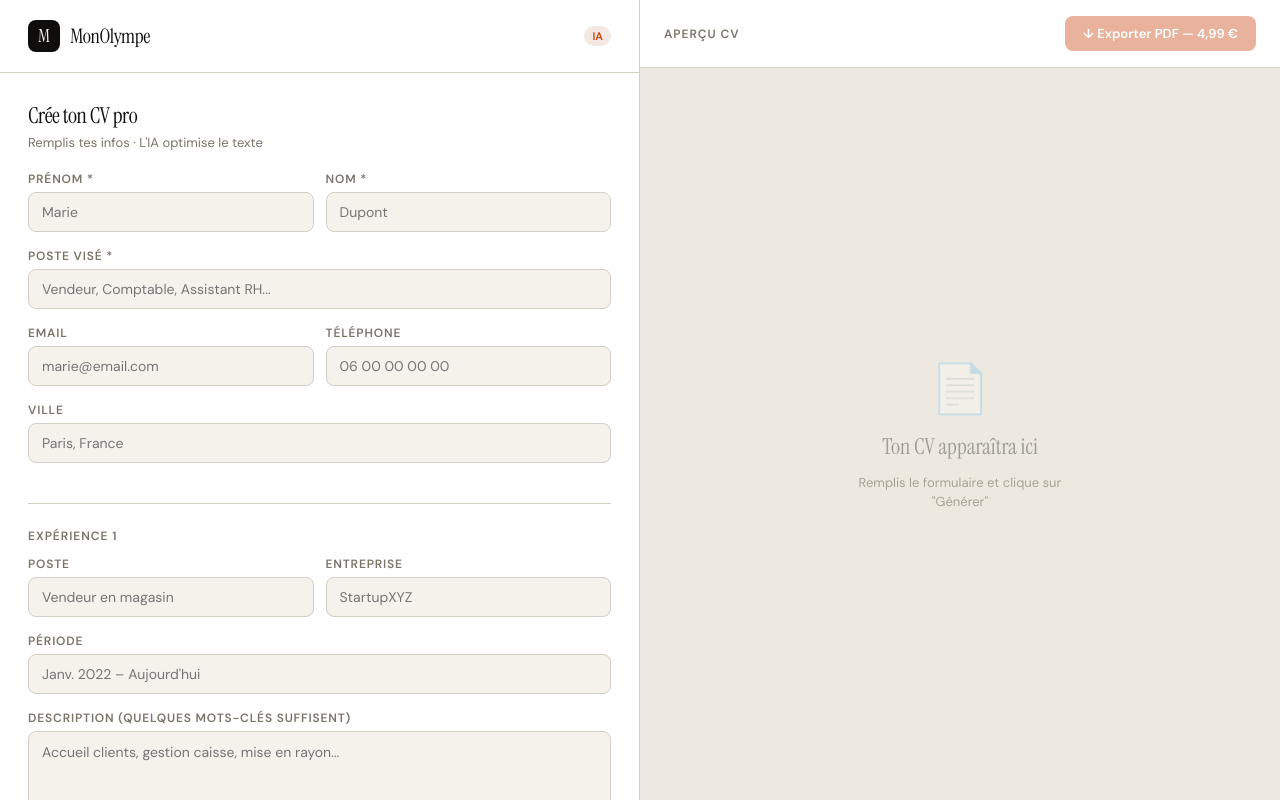
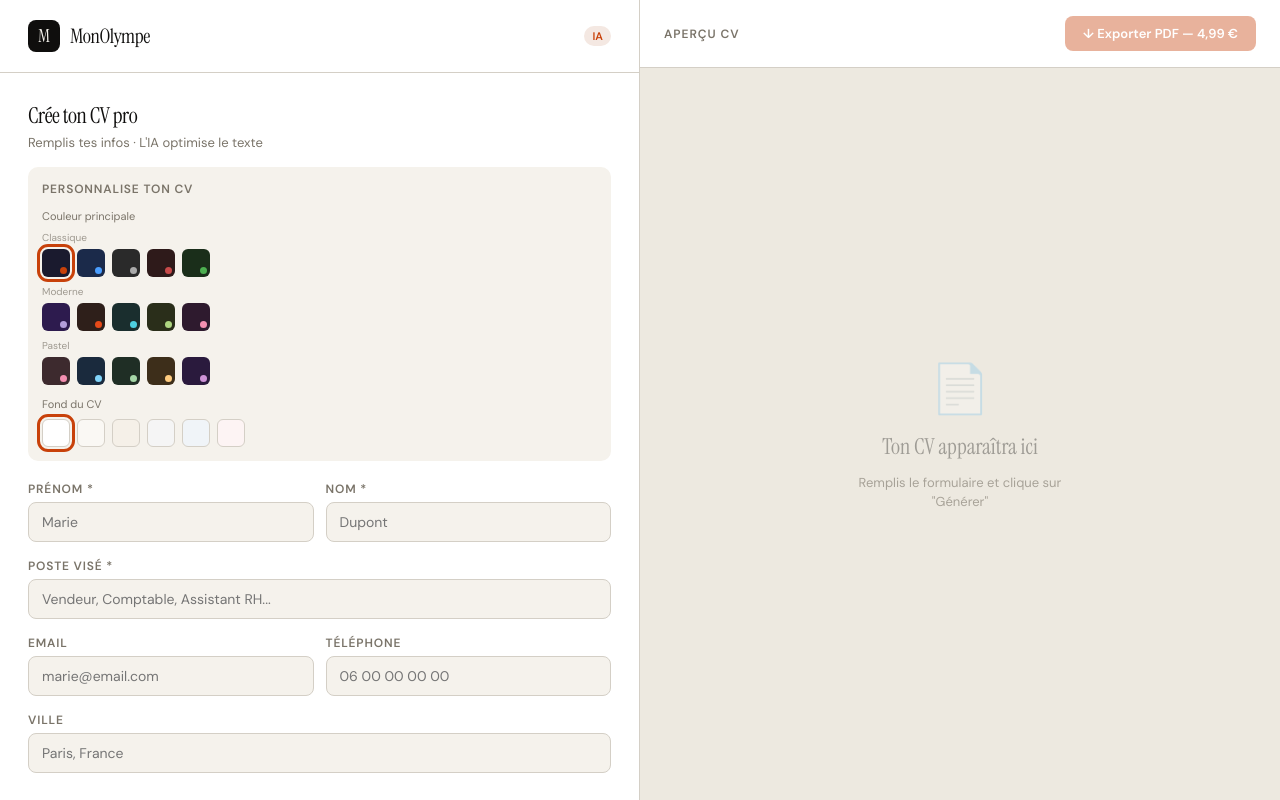
Before and after one commit to EnzoHUBERTHUARD/monolympe, a Next.js app: page / in a window 1280 px wide. Shown: the top 800 px of the page. Built offline with nearby package versions, Linux system fonts and the light colour scheme.

Commit message:
Sélecteur couleurs et fond CV

```diff
--- a/app/components/CVGenerator.jsx
+++ b/app/components/CVGenerator.jsx
@@ -19,7 +19,7 @@ const css = `
   .brand-badge { margin-left: auto; background: var(--accent-light); color: var(--accent); font-size: 11px; font-weight: 600; padding: 3px 8px; border-radius: 20px; text-transform: uppercase; }
   .form-body { padding: 28px; flex: 1; display: flex; flex-direction: column; }
   .section-title { font-family: 'Instrument Serif', serif; font-size: 22px; letter-spacing: -0.02em; margin-bottom: 4px; }
-  .section-sub { color: var(--muted); font-size: 13px; margin-bottom: 20px; }
+  .section-sub { color: var(--muted); font-size: 13px; margin-bottom: 16px; }
   .form-group { margin-bottom: 16px; }
   label { display: block; font-size: 12px; font-weight: 600; color: var(--muted); text-transform: uppercase; letter-spacing: 0.07em; margin-bottom: 5px; }
   input, textarea { width: 100%; padding: 10px 13px; border: 1.5px solid var(--border); border-radius: 8px; font-family: 'DM Sans', sans-serif; font-size: 14px; background: var(--paper); color: var(--ink); outline: none; resize: none; }
@@ -63,8 +63,44 @@ const css = `
   .gen-spinner { width: 40px; height: 40px; border: 3px solid var(--border); border-top-color: var(--accent); border-radius: 50%; animation: spin 0.8s linear infinite; }
   .gen-text { font-family: 'Instrument Serif', serif; font-size: 18px; }
   .gen-sub { font-size: 13px; color: var(--muted); }
-  .section-label { font-size: 10px; font-weight: 700; text-transform: uppercase; letter-spacing: 0.12em; color: var(--accent); margin-bottom: 10px; padding-bottom: 6px; border-bottom: 1px solid var(--accent-light); }
+  .palette-swatch { width: 28px; height: 28px; border-radius: 6px; cursor: pointer; position: relative; transition: transform 0.1s; }
+  .palette-swatch:hover { transform: scale(1.15); }
+  .bg-swatch { width: 28px; height: 28px; border-radius: 6px; cursor: pointer; transition: transform 0.1s; border: 1.5px solid var(--border); }
+  .bg-swatch:hover { transform: scale(1.15); }
 `;
+
+const PALETTES = {
+  "Classique": [
+    { name: "Nuit", bg: "#1a1a2e", accent: "#c8410a" },
+    { name: "Marine", bg: "#1b2a4a", accent: "#4a9eff" },
+    { name: "Ardoise", bg: "#2a2a2a", accent: "#aaaaaa" },
+    { name: "Bordeaux", bg: "#2e1a1a", accent: "#c84a4a" },
+    { name: "Forêt", bg: "#1a2e1a", accent: "#4caf50" },
+  ],
+  "Moderne": [
+    { name: "Violet", bg: "#2d1b4e", accent: "#b39ddb" },
+    { name: "Terracotta", bg: "#2e1f1a", accent: "#e64a19" },
+    { name: "Pétrole", bg: "#1a2e2e", accent: "#4dd0e1" },
+    { name: "Olive", bg: "#2a2e1a", accent: "#aed581" },
+    { name: "Prune", bg: "#2e1a2e", accent: "#f48fb1" },
+  ],
+  "Pastel": [
+    { name: "Rose", bg: "#3d2a2e", accent: "#f48fb1" },
+    { name: "Ciel", bg: "#1a2a3d", accent: "#81d4fa" },
+    { name: "Sauge", bg: "#1f2e25", accent: "#a5d6a7" },
+    { name: "Pêche", bg: "#3d2e1a", accent: "#ffcc80" },
+    { name: "Lavande", bg: "#2a1a3d", accent: "#ce93d8" },
+  ],
+};
+
+const BG_OPTIONS = [
+  { name: "Blanc", color: "#ffffff" },
+  { name: "Crème", color: "#faf8f4" },
+  { name: "Ivoire", color: "#f5f0e8" },
+  { name: "Gris perle", color: "#f5f5f5" },
+  { name: "Bleu glacé", color: "#f0f4f8" },
+  { name: "Rose poudré", color: "#fdf4f4" },
+];
 
 export default function CVGenerator() {
   const [form, setForm] = useState({
@@ -83,6 +119,8 @@ export default function CVGenerator() {
   const [isPaid, setIsPaid] = useState(false);
   const [isExporting, setIsExporting] = useState(false);
   const [error, setError] = useState("");
+  const [palette, setPalette] = useState({ name: "Nuit", bg: "#1a1a2e", accent: "#c8410a" });
+  const [bgColor, setBgColor] = useState("#ffffff");
 
   const set = (k) => (e) => setForm((p) => ({ ...p, [k]: e.target.value }));
 
@@ -93,15 +131,22 @@ export default function CVGenerator() {
     }
     setError("");
     setIsGenerating(true);
-    const prompt = `Tu es un expert RH français. Génère un CV professionnel optimisé ATS.
+    const prompt = `Tu es un expert RH français. Génère un CV professionnel optimisé ATS pour le marché français.
 Données: Nom: ${form.firstName} ${form.lastName}, Poste: ${form.title}, Email: ${form.email}, Tél: ${form.phone}, Ville: ${form.location}
 Exp 1: ${form.exp1Title} chez ${form.exp1Company} (${form.exp1Dates}) — ${form.exp1Desc}
 Exp 2: ${form.exp2Title ? `${form.exp2Title} chez ${form.exp2Company} (${form.exp2Dates}) — ${form.exp2Desc}` : "aucune"}
 Exp 3: ${form.exp3Title ? `${form.exp3Title} chez ${form.exp3Company} (${form.exp3Dates}) — ${form.exp3Desc}` : "aucune"}
 Formation: ${form.education}${form.education2 ? `, ${form.education2}` : ""}${form.education3 ? `, ${form.education3}` : ""}
 Compétences: ${form.skills}, Poste cible: ${form.targetJob || form.title}
-Réponds UNIQUEMENT en JSON valide sans backticks. Sois CONCIS : max 2 phrases pour le profil, max 3 bullet points courts par expérience, max 8 compétences:
-{"summary":"accroche 2 phrases max avec mots-clés ATS","experiences":[{"title":"","company":"","dates":"","description":"bullet points séparés par • "}],"skills":["skill1","skill2"],"education":"formation principale courte"}`;
+
+RÈGLES IMPORTANTES:
+- Le profil doit être personnel, naturel et humain. Max 2-3 phrases à la première personne.
+- Max 3 bullet points COURTS par expérience
+- Max 8 compétences
+- Ton authentique qui correspond à la personnalité du candidat
+
+Réponds UNIQUEMENT en JSON valide sans backticks:
+{"summary":"profil personnel et humain en 2-3 phrases","experiences":[{"title":"","company":"","dates":"","description":"point1 • point2 • point3"}],"skills":["skill1","skill2"],"education":"formation principale"}`;
 
     try {
       const res = await fetch("/api/generate", {
@@ -138,23 +183,23 @@ Réponds UNIQUEMENT en JSON valide sans backticks. Sois CONCIS : max 2 phrases p
       * { box-sizing: border-box; margin: 0; padding: 0; }
       body { font-family: 'DM Sans', sans-serif; }
       .cv { display: flex; min-height: 100vh; }
-      .cv-left { width: 35%; background: #1a1a2e; color: #f5f2ec; padding: 32px 24px; display: flex; flex-direction: column; gap: 24px; -webkit-print-color-adjust: exact; print-color-adjust: exact; }
-      .cv-right { flex: 1; background: #ffffff; padding: 32px 28px; display: flex; flex-direction: column; gap: 20px; }
+      .cv-left { width: 35%; background: ${palette.bg}; color: #f5f2ec; padding: 32px 24px; display: flex; flex-direction: column; gap: 24px; -webkit-print-color-adjust: exact; print-color-adjust: exact; }
+      .cv-right { flex: 1; background: ${bgColor}; padding: 32px 28px; display: flex; flex-direction: column; gap: 20px; -webkit-print-color-adjust: exact; print-color-adjust: exact; }
       .cv-firstname { font-family: 'Instrument Serif', serif; font-size: 22px; line-height: 1.2; }
       .cv-lastname { font-family: 'Instrument Serif', serif; font-size: 22px; font-weight: 700; line-height: 1.2; margin-bottom: 8px; }
-      .cv-jobtitle { font-size: 11px; color: #c8410a; text-transform: uppercase; letter-spacing: 0.08em; font-weight: 600; }
-      .section-label-left { font-size: 10px; font-weight: 700; text-transform: uppercase; letter-spacing: 0.1em; color: #c8410a; margin-bottom: 10px; padding-bottom: 6px; border-bottom: 1px solid rgba(200,65,10,0.3); }
-      .section-label-right { font-size: 10px; font-weight: 700; text-transform: uppercase; letter-spacing: 0.1em; color: #c8410a; margin-bottom: 10px; padding-bottom: 6px; border-bottom: 1px solid #f4e8e2; }
+      .cv-jobtitle { font-size: 11px; color: ${palette.accent}; text-transform: uppercase; letter-spacing: 0.08em; font-weight: 600; }
+      .section-label-left { font-size: 10px; font-weight: 700; text-transform: uppercase; letter-spacing: 0.1em; color: ${palette.accent}; margin-bottom: 10px; padding-bottom: 6px; border-bottom: 1px solid rgba(255,255,255,0.15); }
+      .section-label-right { font-size: 10px; font-weight: 700; text-transform: uppercase; letter-spacing: 0.1em; color: ${palette.accent}; margin-bottom: 10px; padding-bottom: 6px; border-bottom: 1px solid #e8e0d4; }
       .contact-item { font-size: 12px; margin-bottom: 6px; color: #d4cfc6; }
       .edu-item { font-size: 12px; color: #d4cfc6; margin-bottom: 8px; line-height: 1.5; }
       .skill-item { font-size: 12px; color: #d4cfc6; margin-bottom: 5px; display: flex; align-items: center; gap: 6px; }
-      .skill-dot { width: 4px; height: 4px; border-radius: 50%; background: #c8410a; flex-shrink: 0; display: inline-block; }
-      .summary { font-size: 13px; line-height: 1.6; color: #3a3733; }
+      .skill-dot { width: 4px; height: 4px; border-radius: 50%; background: ${palette.accent}; flex-shrink: 0; display: inline-block; }
+      .summary { font-size: 13px; line-height: 1.7; color: #3a3733; }
       .exp-item { margin-bottom: 16px; }
       .exp-header { display: flex; justify-content: space-between; align-items: baseline; margin-bottom: 2px; }
       .exp-title { font-weight: 600; font-size: 13px; color: #0f0e0d; }
       .exp-date { font-size: 11px; color: #7a7469; }
-      .exp-company { font-size: 11px; color: #c8410a; margin-bottom: 6px; font-weight: 500; }
+      .exp-company { font-size: 11px; color: ${palette.accent}; margin-bottom: 6px; font-weight: 500; }
       .exp-point { font-size: 12px; line-height: 1.6; color: #4a4643; margin-bottom: 3px; }
     </style></head><body>
     <div class="cv">
@@ -222,6 +267,56 @@ Réponds UNIQUEMENT en JSON valide sans backticks. Sois CONCIS : max 2 phrases p
             <div className="section-title">Crée ton CV pro</div>
             <div className="section-sub">Remplis tes infos · L'IA optimise le texte</div>
 
+            {/* SÉLECTEUR DE COULEURS */}
+            <div style={{marginBottom: 20, background: "var(--paper)", borderRadius: 10, padding: "14px"}}>
+              <div style={{fontSize: 12, fontWeight: 700, color: "var(--muted)", textTransform: "uppercase", letterSpacing: "0.07em", marginBottom: 12}}>Personnalise ton CV</div>
+
+              <div style={{marginBottom: 12}}>
+                <div style={{fontSize: 11, color: "var(--muted)", marginBottom: 8}}>Couleur principale</div>
+                {Object.entries(PALETTES).map(([cat, pals]) => (
+                  <div key={cat} style={{marginBottom: 8}}>
+                    <div style={{fontSize: 10, color: "var(--muted)", marginBottom: 5, opacity: 0.7}}>{cat}</div>
+                    <div style={{display: "flex", gap: 7, flexWrap: "wrap"}}>
+                      {pals.map((p) => (
+                        <div
+                          key={p.name}
+                          onClick={() => setPalette(p)}
+                          title={p.name}
+                          className="palette-swatch"
+                          style={{
+                            background: p.bg,
+                            outline: palette.name === p.name ? `3px solid ${p.accent}` : "3px solid transparent",
+                            outlineOffset: "2px",
+                          }}
+                        >
+                          <div style={{position: "absolute", bottom: 3, right: 3, width: 7, height: 7, borderRadius: "50%", background: p.accent}} />
+                        </div>
+                      ))}
+                    </div>
+                  </div>
+                ))}
+              </div>
+
+              <div>
+                <div style={{fontSize: 11, color: "var(--muted)", marginBottom: 8}}>Fond du CV</div>
+                <div style={{display: "flex", gap: 7, flexWrap: "wrap"}}>
+                  {BG_OPTIONS.map((bg) => (
+                    <div
+                      key={bg.name}
+                      onClick={() => setBgColor(bg.color)}
+                      title={bg.name}
+                      className="bg-swatch"
+                      style={{
+                        background: bg.color,
+                        outline: bgColor === bg.color ? `3px solid ${palette.accent}` : "3px solid transparent",
+                        outlineOffset: "2px",
+                      }}
+                    />
+                  ))}
+                </div>
+              </div>
+            </div>
+
             {error && <div style={{background:"#fef2f2",border:"1px solid #fecaca",borderRadius:8,padding:"10px 14px",fontSize:13,color:"#dc2626",marginBottom:16}}>⚠️ {error}</div>}
             {isPaid && <div className="success-banner">✅ PDF exporté ! Vérifie l'onglet d'impression.</div>}
 
@@ -252,7 +347,7 @@ Réponds UNIQUEMENT en JSON valide sans backticks. Sois CONCIS : max 2 phrases p
             </div>
             <div className="form-row">
               <div className="form-group"><label>Période</label><input placeholder="Janv. 2021 – Juin 2021" value={form.exp2Dates} onChange={set("exp2Dates")} /></div>
-              <div className="form-group"><label>Description (quelques mots-clés suffisent)</label><input placeholder="WordPress, PHP..." value={form.exp2Desc} onChange={set("exp2Desc")} /></div>
+              <div className="form-group"><label>Description</label><input placeholder="Gestion stocks, relation client..." value={form.exp2Desc} onChange={set("exp2Desc")} /></div>
             </div>
 
             <div style={{fontSize:12,fontWeight:700,textTransform:"uppercase",letterSpacing:"0.08em",color:"var(--muted)",margin:"12px 0 12px"}}>Expérience 3 (optionnel)</div>
@@ -262,7 +357,7 @@ Réponds UNIQUEMENT en JSON valide sans backticks. Sois CONCIS : max 2 phrases p
             </div>
             <div className="form-row">
               <div className="form-group"><label>Période</label><input placeholder="Janv. 2020 – Juin 2020" value={form.exp3Dates} onChange={set("exp3Dates")} /></div>
-              <div className="form-group"><label>Description (quelques mots-clés suffisent)</label><input placeholder="Excel, communication..." value={form.exp3Desc} onChange={set("exp3Desc")} /></div>
+              <div className="form-group"><label>Description</label><input placeholder="Excel, communication..." value={form.exp3Desc} onChange={set("exp3Desc")} /></div>
             </div>
 
             <div className="divider" />
@@ -303,62 +398,55 @@ Réponds UNIQUEMENT en JSON valide sans backticks. Sois CONCIS : max 2 phrases p
                 )}
                 {hasData && (
                   <div style={{display:"flex", minHeight:"600px", boxShadow:"var(--shadow-lg)", borderRadius:"4px", overflow:"hidden"}}>
-                    {/* COLONNE GAUCHE */}
-                    <div style={{width:"35%", background:"#1a1a2e", color:"#f5f2ec", padding:"32px 20px", display:"flex", flexDirection:"column", gap:"20px"}}>
+                    <div style={{width:"35%", background:palette.bg, color:"#f5f2ec", padding:"32px 20px", display:"flex", flexDirection:"column", gap:"20px"}}>
                       <div>
                         <div style={{fontFamily:"'Instrument Serif', serif", fontSize:"20px", lineHeight:"1.2"}}>{form.firstName}</div>
                         <div style={{fontFamily:"'Instrument Serif', serif", fontSize:"20px", fontWeight:"700", lineHeight:"1.2", marginBottom:"8px"}}>{form.lastName}</div>
-                        <div style={{fontSize:"10px", color:"#c8410a", textTransform:"uppercase", letterSpacing:"0.08em", fontWeight:"600", lineHeight:"1.4"}}>{form.title}</div>
+                        <div style={{fontSize:"10px", color:palette.accent, textTransform:"uppercase", letterSpacing:"0.08em", fontWeight:"600", lineHeight:"1.4"}}>{form.title}</div>
                       </div>
-
                       <div>
-                        <div style={{fontSize:"9px", fontWeight:"700", textTransform:"uppercase", letterSpacing:"0.1em", color:"#c8410a", marginBottom:"8px", paddingBottom:"5px", borderBottom:"1px solid rgba(200,65,10,0.3)"}}>Contact</div>
+                        <div style={{fontSize:"9px", fontWeight:"700", textTransform:"uppercase", letterSpacing:"0.1em", color:palette.accent, marginBottom:"8px", paddingBottom:"5px", borderBottom:`1px solid ${palette.accent}44`}}>Contact</div>
                         {form.phone && <div style={{fontSize:"11px", marginBottom:"5px", color:"#d4cfc6"}}>📞 {form.phone}</div>}
                         {form.email && <div style={{fontSize:"11px", marginBottom:"5px", color:"#d4cfc6", wordBreak:"break-all"}}>✉ {form.email}</div>}
                         {form.location && <div style={{fontSize:"11px", color:"#d4cfc6"}}>📍 {form.location}</div>}
                       </div>
-
                       {(form.education || form.education2 || form.education3) && (
                         <div>
-                          <div style={{fontSize:"9px", fontWeight:"700", textTransform:"uppercase", letterSpacing:"0.1em", color:"#c8410a", marginBottom:"8px", paddingBottom:"5px", borderBottom:"1px solid rgba(200,65,10,0.3)"}}>Formation</div>
+                          <div style={{fontSize:"9px", fontWeight:"700", textTransform:"uppercase", letterSpacing:"0.1em", color:palette.accent, marginBottom:"8px", paddingBottom:"5px", borderBottom:`1px solid ${palette.accent}44`}}>Formation</div>
                           {form.education && <div style={{fontSize:"11px", color:"#d4cfc6", marginBottom:"6px", lineHeight:"1.5"}}>{form.education}</div>}
                           {form.education2 && <div style={{fontSize:"11px", color:"#d4cfc6", marginBottom:"6px", lineHeight:"1.5"}}>{form.education2}</div>}
                           {form.education3 && <div style={{fontSize:"11px", color:"#d4cfc6", lineHeight:"1.5"}}>{form.education3}</div>}
                         </div>
                       )}
-
                       {cvData.skills?.length > 0 && (
                         <div>
-                          <div style={{fontSize:"9px", fontWeight:"700", textTransform:"uppercase", letterSpacing:"0.1em", color:"#c8410a", marginBottom:"8px", paddingBottom:"5px", borderBottom:"1px solid rgba(200,65,10,0.3)"}}>Compétences</div>
+                          <div style={{fontSize:"9px", fontWeight:"700", textTransform:"uppercase", letterSpacing:"0.1em", color:palette.accent, marginBottom:"8px", paddingBottom:"5px", borderBottom:`1px solid ${palette.accent}44`}}>Compétences</div>
                           {cvData.skills.map((s, i) => (
                             <div key={i} style={{fontSize:"11px", color:"#d4cfc6", marginBottom:"4px", display:"flex", alignItems:"center", gap:"5px"}}>
-                              <span style={{width:"3px", height:"3px", borderRadius:"50%", background:"#c8410a", flexShrink:0, display:"inline-block"}}></span>
+                              <span style={{width:"3px", height:"3px", borderRadius:"50%", background:palette.accent, flexShrink:0, display:"inline-block"}}></span>
                               {s}
                             </div>
                           ))}
                         </div>
                       )}
                     </div>
-
-                    {/* COLONNE DROITE */}
-                    <div style={{flex:1, background:"#ffffff", padding:"32px 24px", display:"flex", flexDirection:"column", gap:"18px"}}>
+                    <div style={{flex:1, background:bgColor, padding:"32px 24px", display:"flex", flexDirection:"column", gap:"18px"}}>
                       {cvData.summary && (
                         <div>
-                          <div style={{fontSize:"9px", fontWeight:"700", textTransform:"uppercase", letterSpacing:"0.1em", color:"#c8410a", marginBottom:"8px", paddingBottom:"5px", borderBottom:"1px solid #f4e8e2"}}>Profil</div>
-                          <div style={{fontSize:"12px", lineHeight:"1.6", color:"#3a3733"}}>{cvData.summary}</div>
+                          <div style={{fontSize:"9px", fontWeight:"700", textTransform:"uppercase", letterSpacing:"0.1em", color:palette.accent, marginBottom:"8px", paddingBottom:"5px", borderBottom:`1px solid ${palette.accent}33`}}>Profil</div>
+                          <div style={{fontSize:"12px", lineHeight:"1.7", color:"#3a3733"}}>{cvData.summary}</div>
                         </div>
                       )}
-
                       {cvData.experiences?.length > 0 && (
                         <div>
-                          <div style={{fontSize:"9px", fontWeight:"700", textTransform:"uppercase", letterSpacing:"0.1em", color:"#c8410a", marginBottom:"10px", paddingBottom:"5px", borderBottom:"1px solid #f4e8e2"}}>Expériences</div>
+                          <div style={{fontSize:"9px", fontWeight:"700", textTransform:"uppercase", letterSpacing:"0.1em", color:palette.accent, marginBottom:"10px", paddingBottom:"5px", borderBottom:`1px solid ${palette.accent}33`}}>Expériences</div>
                           {cvData.experiences.map((exp, i) => (
                             <div key={i} style={{marginBottom:"14px"}}>
                               <div style={{display:"flex", justifyContent:"space-between", alignItems:"baseline", marginBottom:"2px"}}>
                                 <span style={{fontWeight:"600", fontSize:"12px", color:"#0f0e0d"}}>{exp.title}</span>
                                 <span style={{fontSize:"10px", color:"#7a7469", whiteSpace:"nowrap", marginLeft:"8px"}}>{exp.dates}</span>
                               </div>
-                              <div style={{fontSize:"10px", color:"#c8410a", marginBottom:"5px", fontWeight:"500"}}>{exp.company}</div>
+                              <div style={{fontSize:"10px", color:palette.accent, marginBottom:"5px", fontWeight:"500"}}>{exp.company}</div>
                               <div style={{fontSize:"11px", lineHeight:"1.6", color:"#4a4643"}}>
                                 {exp.description.split('•').filter(Boolean).map((point, j) => (
                                   <div key={j} style={{marginBottom:"2px"}}>• {point.trim()}</div>
```
